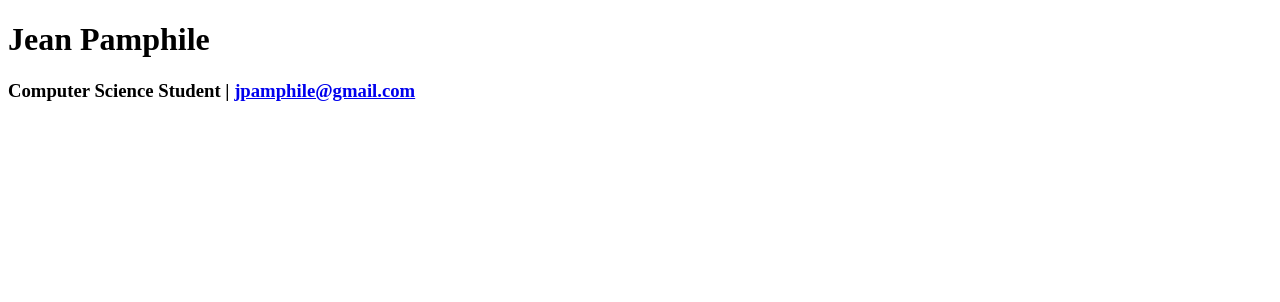
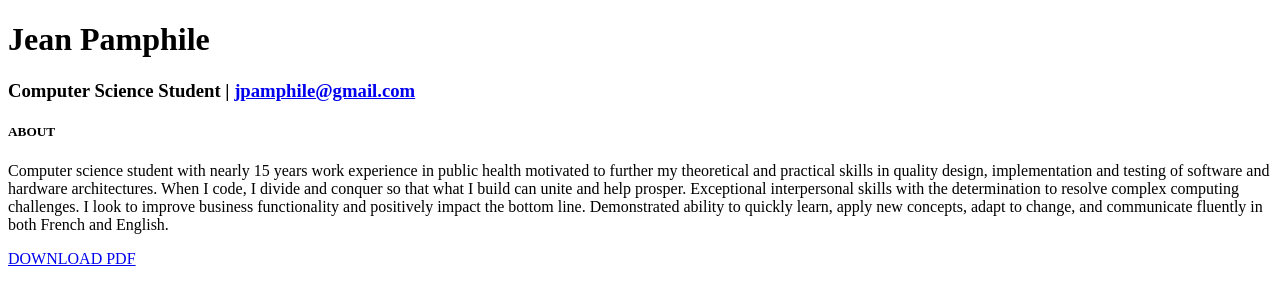
Before and after one commit to jpamphile/resume, a plain HTML site: page index.html in a window 1280 px wide. Drawn offline with Linux system fonts and the light colour scheme.

Commit message:
Update index.html

```diff
--- a/index.html
+++ b/index.html
@@ -22,5 +22,29 @@
    </div><!--/.#headerwrap-->
 
 
+
+
+  <section id="about" name="about"></section>
+ <div class="about">
+   <div class="container">
+     <div class="row">
+       <div class="col-lg-2 col-lg-offset-1">
+         <h5>ABOUT</h5>
+       </div>
+       <div class="col-lg-6">
+<p>Computer science student with nearly 15 years work experience in public health motivated to further my theoretical and practical skills in quality design, implementation and testing of software and hardware architectures. When I code, I divide and conquer so that what I build can unite and help prosper. Exceptional interpersonal skills with the determination to resolve complex computing challenges. I look to improve business functionality and positively impact the bottom line.
+Demonstrated ability to quickly learn, apply new concepts, adapt to change, and communicate fluently in both French and English.</p>
+</div>
+       <div class="col-lg-3">
+         <p><a href="my-resume.pdf"><i class="icon-file"></i> <sm>DOWNLOAD PDF</sm></a></p>
+       </div>
+
+     </div><!--/.row-->
+   </div><!--/.container-->
+ </div><!--/ #intro-->
+
+
+
+
 </body>
 </html>
```
